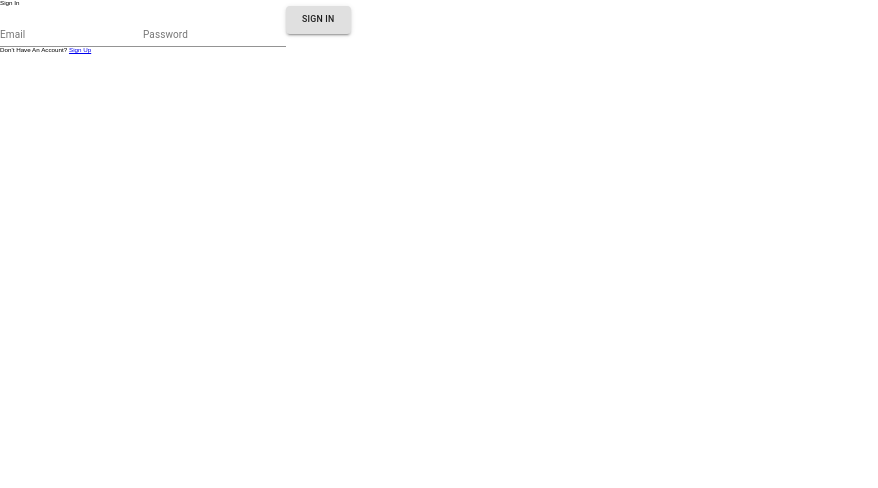
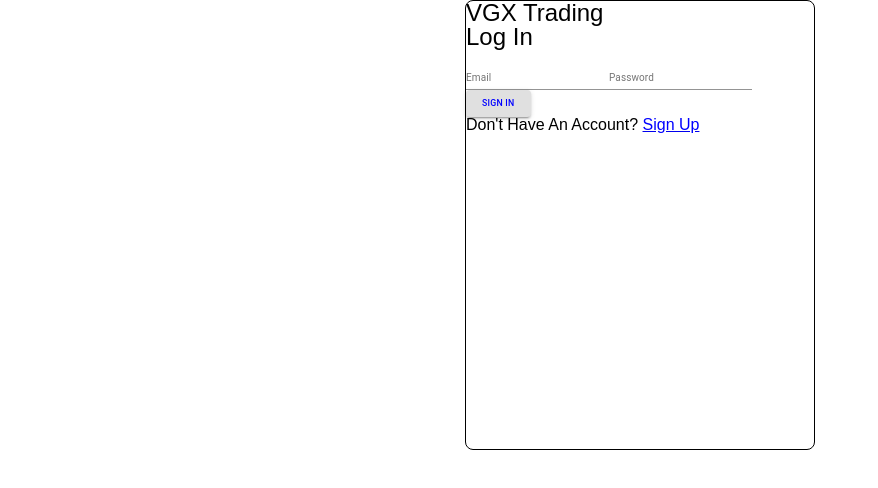
Before and after one commit to VictorGoic0/TTP-FS, a React (Create React App) app in the folder ttp-fs/: page /login in a window 1280 px wide. Shown: the top 488 px of the page, without its empty margins (0-878 px from the left). Built offline with nearby package versions, Linux system fonts and the light colour scheme; no server answers.

Commit message:
Basic styling added to login page such as width, height, border, border-radius.

```diff
--- a/ttp-fs/src/components/Login.js
+++ b/ttp-fs/src/components/Login.js
@@ -38,7 +38,8 @@ class Login extends Component {
   render() {
     return (
       <div className="login">
-        <h1>Sign In</h1>
+        <h1>VGX Trading</h1>
+        <h1>Log In</h1>
         <form onSubmit={e => this.signIn(e, this.state.user)}>
           <TextField
             type="text"
--- a/ttp-fs/src/components/Signup.js
+++ b/ttp-fs/src/components/Signup.js
@@ -37,8 +37,9 @@ class Signup extends Component {
 
   render() {
     return (
-      <div className="register">
-        <h1>Register</h1>
+      <div className="signup">
+        <h1>VGX Trading</h1>
+        <h1>Sign Up</h1>
         <form onSubmit={e => this.signUp(e, this.state.user)}>
           <TextField
             type="text"
--- a/ttp-fs/src/scss/login.scss
+++ b/ttp-fs/src/scss/login.scss
@@ -0,0 +1,18 @@
+.login,
+.signup {
+  width: 350px;
+  height: 450px;
+  margin: 0 auto;
+  border: 1px solid black;
+  border-radius: 8px;
+  h1 {
+    font-size: 2.4rem;
+  }
+  h3 {
+    font-size: 1.6rem;
+  }
+  span {
+    text-decoration: none;
+    color: blue;
+  }
+}
```
